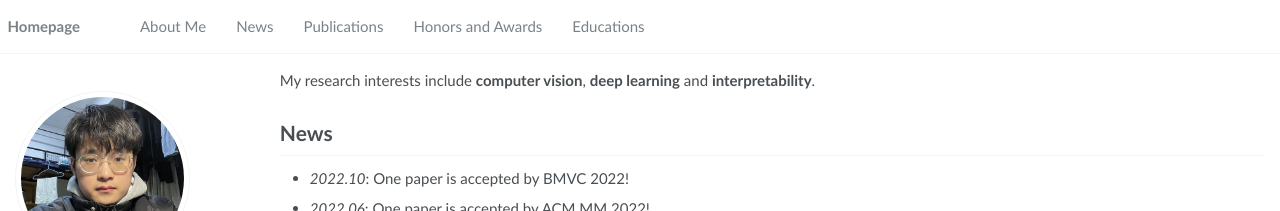
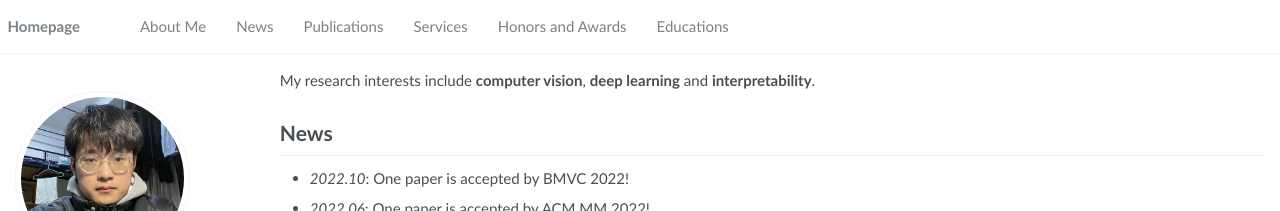
Before and after one commit to iamzhouh/iamzhouh.github.io, a Jekyll site: the page built from _pages/about.md, in a window 1280 px wide. Shown: the top 211 px of the page. Built offline with Jekyll 4.4.1, drawn with Linux system fonts in a browser that asks for light colours; some web fonts are replaced.

Commit message:
Update navigation.yml

```diff
--- a/_data/navigation.yml
+++ b/_data/navigation.yml
@@ -9,6 +9,9 @@ main:
   - title: "Publications"
     url: "/#-publications"
 
+  - title: "Services"
+    url: "/#-services"
+
   - title: "Honors and Awards"
     url: "/#-honors-and-awards"
 
```
